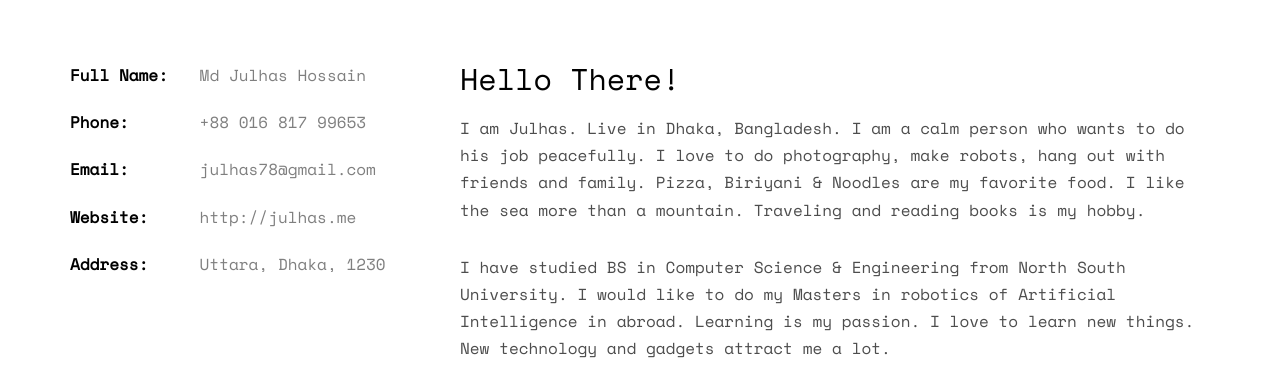
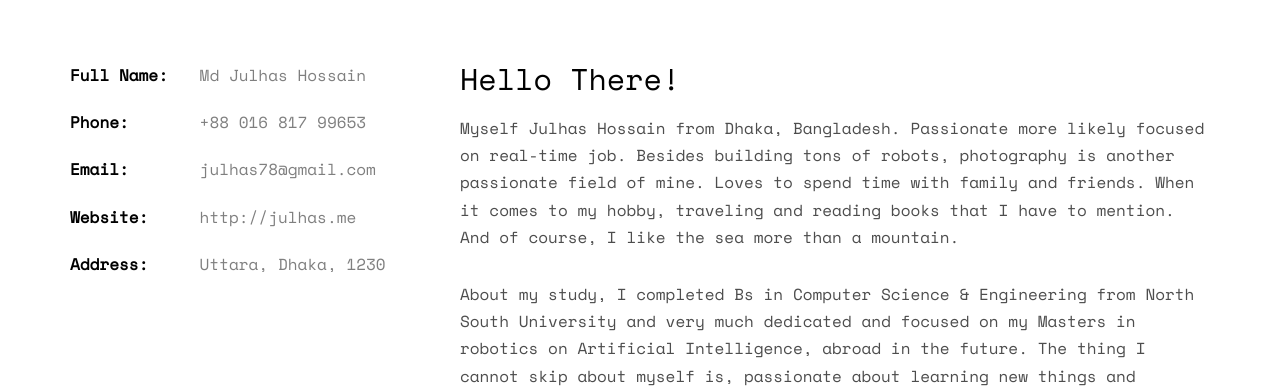
Before and after one commit to julhas78/Website, a plain HTML site: page index.html in a window 1280 px wide. Shown: the part 1010-1397 px from the top of the page. Drawn offline with nearby package versions, Linux system fonts and the light colour scheme; some packages are replaced by stand-ins of ours; no server answers; files whose address does not match are found by name.

Commit message:
Update index.html

```diff
--- a/index.html
+++ b/index.html
@@ -97,9 +97,9 @@
 				</div>
 				<div class="col-md-8">
 					<h2>Hello There!</h2>
-					<p>I am Julhas. Live in Dhaka, Bangladesh. I am a calm person who wants to do his job peacefully. I love to do photography, make robots, hang out with friends and family. Pizza, Biriyani & Noodles are my favorite food. I like the sea more than a mountain. Traveling and reading books is my hobby.  </p>
+					<p>Myself Julhas Hossain from Dhaka, Bangladesh. Passionate more likely focused on real-time job. Besides building tons of robots, photography is another passionate field of mine. Loves to spend time with family and friends. When it comes to my hobby, traveling and reading books that I have to mention. And of course, I like the sea more than a mountain.  </p>
 
-					<p>I have studied BS in Computer Science & Engineering from North South University. I would like to do my Masters in robotics of Artificial Intelligence in abroad. Learning is my passion. I love to learn new things. New technology and gadgets attract me a lot.</p>
+					<p>About my study, I completed Bs in Computer Science & Engineering from North South University and very much dedicated and focused on my Masters in robotics on Artificial Intelligence, abroad in the future. The thing I cannot skip about myself is, passionate about learning new things and technology. Things attract me more are new gadgets.</p>
 					<p>
 						<ul class="fh5co-social-icons">
 									<li><a href="https://linkedin.com/in/julhashossain"><i class="icon-linkedin2"></i></a></li>
```
